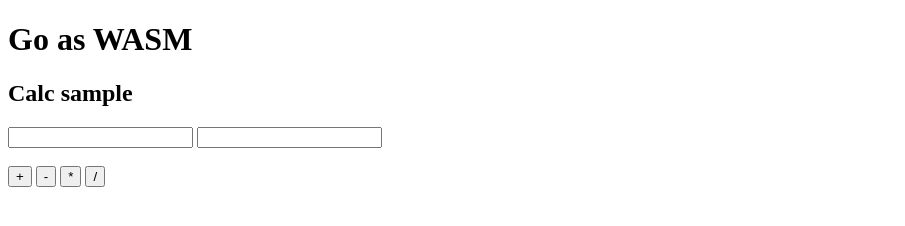
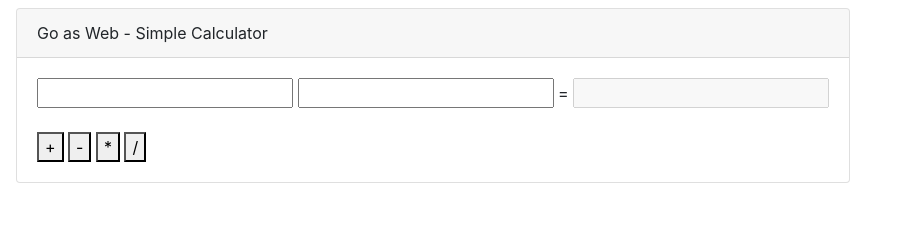
Before and after one commit to veerprabakar/goasweb, a plain HTML site: page src/index.html in a window 1280 px wide. Shown: the whole page, without its empty margins (0-905 px from the left). Drawn offline with nearby package versions, Linux system fonts and the light colour scheme; no server answers; files whose address does not match are found by name.

Commit message:
update 02

```diff
--- a/src/index.html
+++ b/src/index.html
@@ -5,48 +5,37 @@
   <meta name="viewport" content="width=device-width, initial-scale=1">
   <title>Go as WASM</title>
   <script src="./public/wasm_exec.js"></script>
+  <script src="./scripts/index.js"></script>
+  <link rel="stylesheet" href="https://stackpath.bootstrapcdn.com/bootstrap/4.3.1/css/bootstrap.min.css"
+    integrity="sha384-ggOyR0iXCbMQv3Xipma34MD+dH/1fQ784/j6cY/iJTQUOhcWr7x9JvoRxT2MZw1T" crossorigin="anonymous">
+
   <script>
-    const go = new Go();
 
-    let mod, inst;
-
-    WebAssembly.instantiateStreaming(fetch("./public/main.wasm"), go.importObject).then(
-      result => {
-        mod = result.module;
-        inst = result.instance;
-        go.run(inst);
-      }
-    );
-
-    function calc(op) {
-      let v1 = Number(document.getElementById("val1").value);
-      let v2 = Number(document.getElementById("val2").value);
-
-      if(op === '+') {
-        let result = add(v1, v2);
-      } else if (op === '-') {
-        let result = sub(v1, v2);
-      } else if (op === '*') {
-        let result = mul(v1, v2);
-      } else if (op === '/') {
-        let result = div(v1, v2);
-      }
-    }
   </script>
 
 </head>
 <body>
-  <h1>Go as WASM</h1>
-  <h2>Calc sample</h2>
+
+  <div class="navbar">
+    <div class="card">
+      <div class="card-header">
+        Go as Web - Simple Calculator
+      </div>
+      <div class="card-body">
         <input type="text" id="val1" />
         <input type="text" id="val2" />
-
+        = <input type="text" id="output" disabled />
         <br />
         <br />
-  <button onClick="calc('+');">+</button>
+        <div class="button-group">
+          <button class="button" onClick="calc('+');">+</button>
           <button onClick="calc('-');">-</button>
           <button onClick="calc('*');">*</button>
           <button onClick="calc('/');">/</button>
+        </div>
+      </div>
+    </div>
+  </div>
 
 </body>
 </html>
--- a/src/scripts/index.js
+++ b/src/scripts/index.js
@@ -1,3 +1,34 @@
 import '../styles/index.scss';
 
-console.log('webpack starterkit');
+const go = new Go();
+
+let mod, inst;
+
+WebAssembly.instantiateStreaming(fetch("./public/main.wasm"), go.importObject).then(
+    result => {
+        mod = result.module;
+        inst = result.instance;
+        go.run(inst);
+    }
+);
+
+// global calc function
+window.calc = function(op) {
+    let v1 = Number(document.getElementById("val1").value);
+    let v2 = Number(document.getElementById("val2").value);
+
+    if (!v1 || !v2) {
+        return;
+    }
+
+    // call the GO calc
+    if (op === '+') {
+        let result = add(v1, v2);
+    } else if (op === '-') {
+        let result = sub(v1, v2);
+    } else if (op === '*') {
+        let result = mul(v1, v2);
+    } else if (op === '/') {
+        let result = div(v1, v2);
+    }
+}
--- a/src/styles/index.scss
+++ b/src/styles/index.scss
@@ -1,5 +1,10 @@
-$body-color: blue;
 
 body {
-  color: $body-color;
+  .button-group {
+    text-align: right;
+    button {
+      width: 100px;
+      height: 40px;
+    }
+  }
 }
```
Also changed, not shown: 2 other files. Lines whose indentation alone changed are shown as unchanged.
